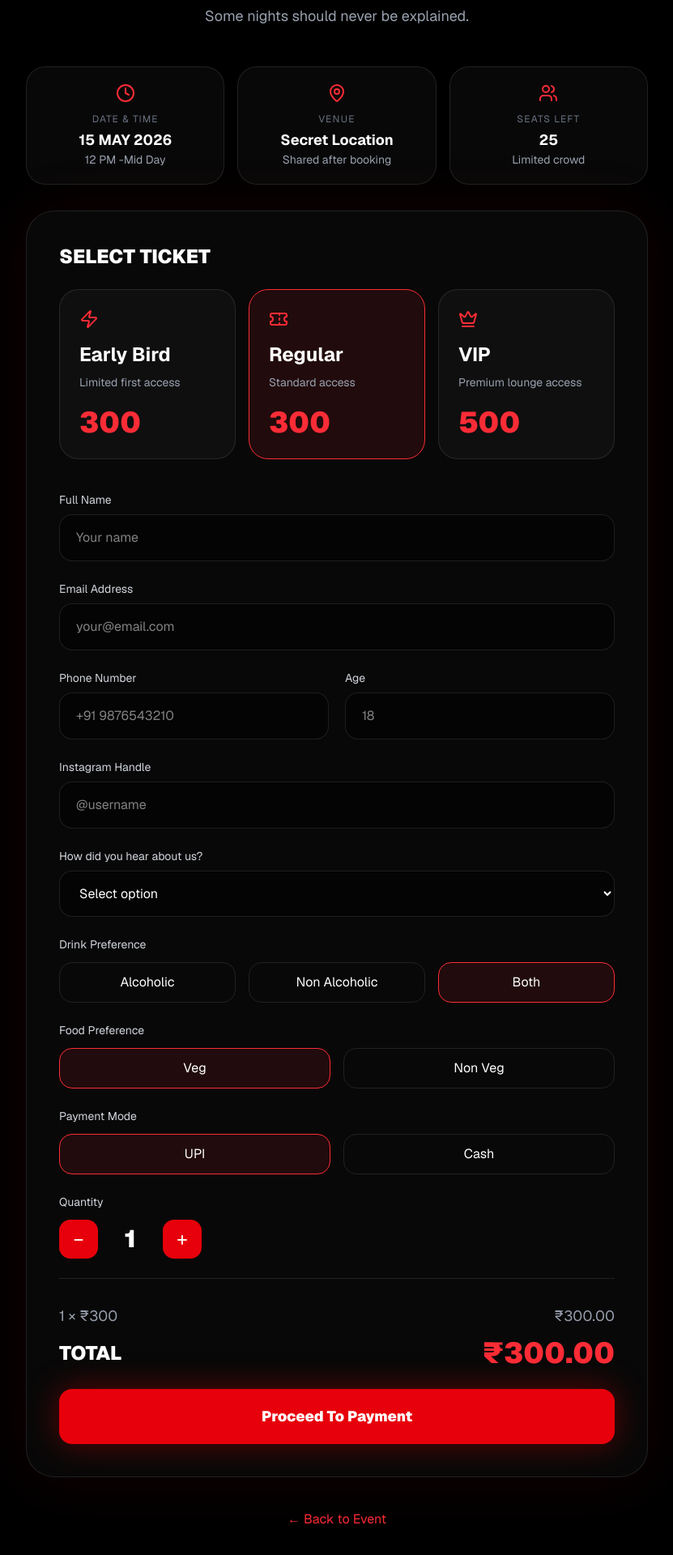
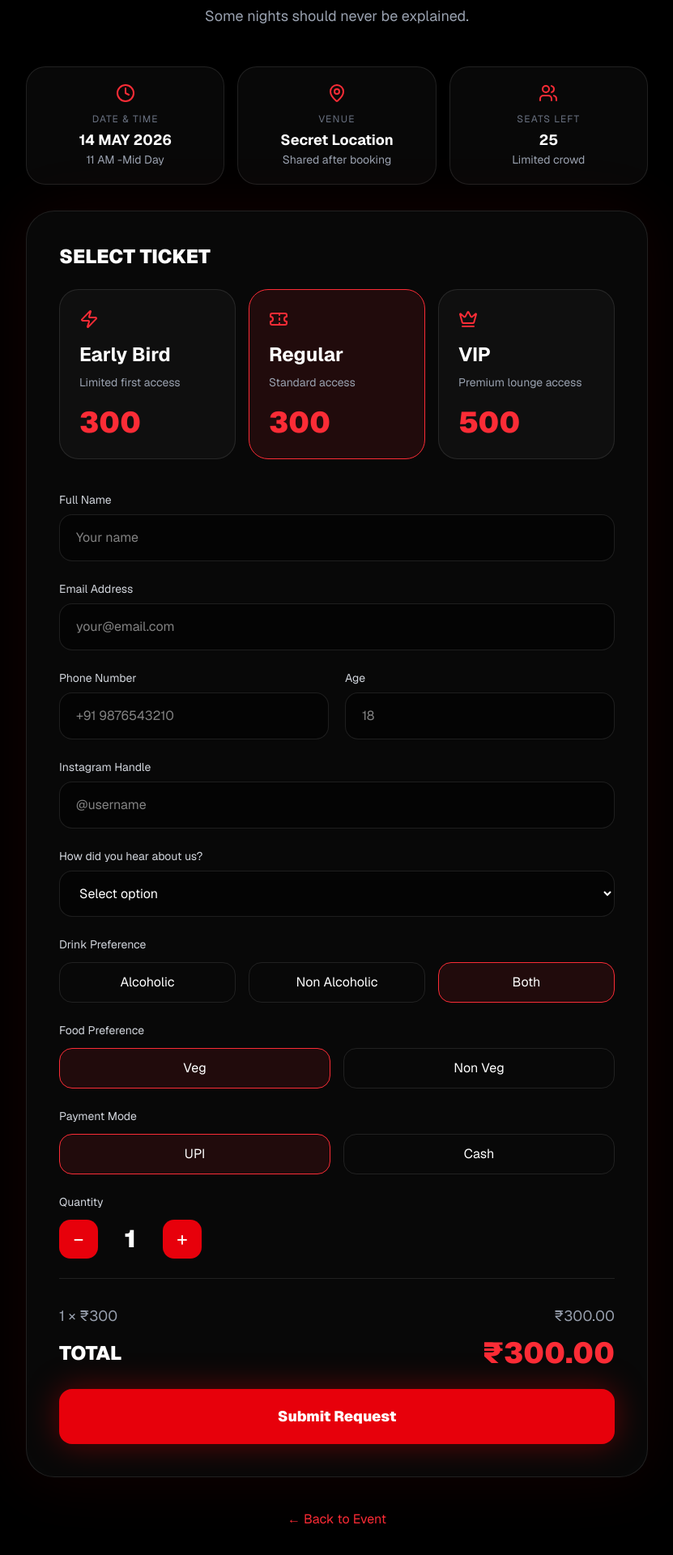
Before and after one commit to shreyy-gims/afterdark, a Next.js app: page /tickets in a window 1280 px wide. Shown: the part 336-2256 px from the top of the page at 81% size, without its empty margins (224-1055 px from the left). Built offline with nearby package versions, Linux system fonts and the light colour scheme; no server answers.

Commit message:
Update ticket date and button text

```diff
--- a/app/tickets/page.tsx
+++ b/app/tickets/page.tsx
@@ -185,11 +185,11 @@ import {
               </p>
 
               <h3 className="font-bold text-lg mt-1">
-                15 MAY 2026
+                14 MAY 2026
               </h3>
 
               <p className="text-gray-400 text-sm">
-                12 PM -Mid Day
+                11 AM -Mid Day
               </p>
             </div>
 
@@ -603,7 +603,7 @@ import {
               >
                 {isLoading
                   ? 'Processing...'
-                  : 'Proceed To Payment'}
+                  : 'Submit Request'}
               </button>
 
             </form>
```
